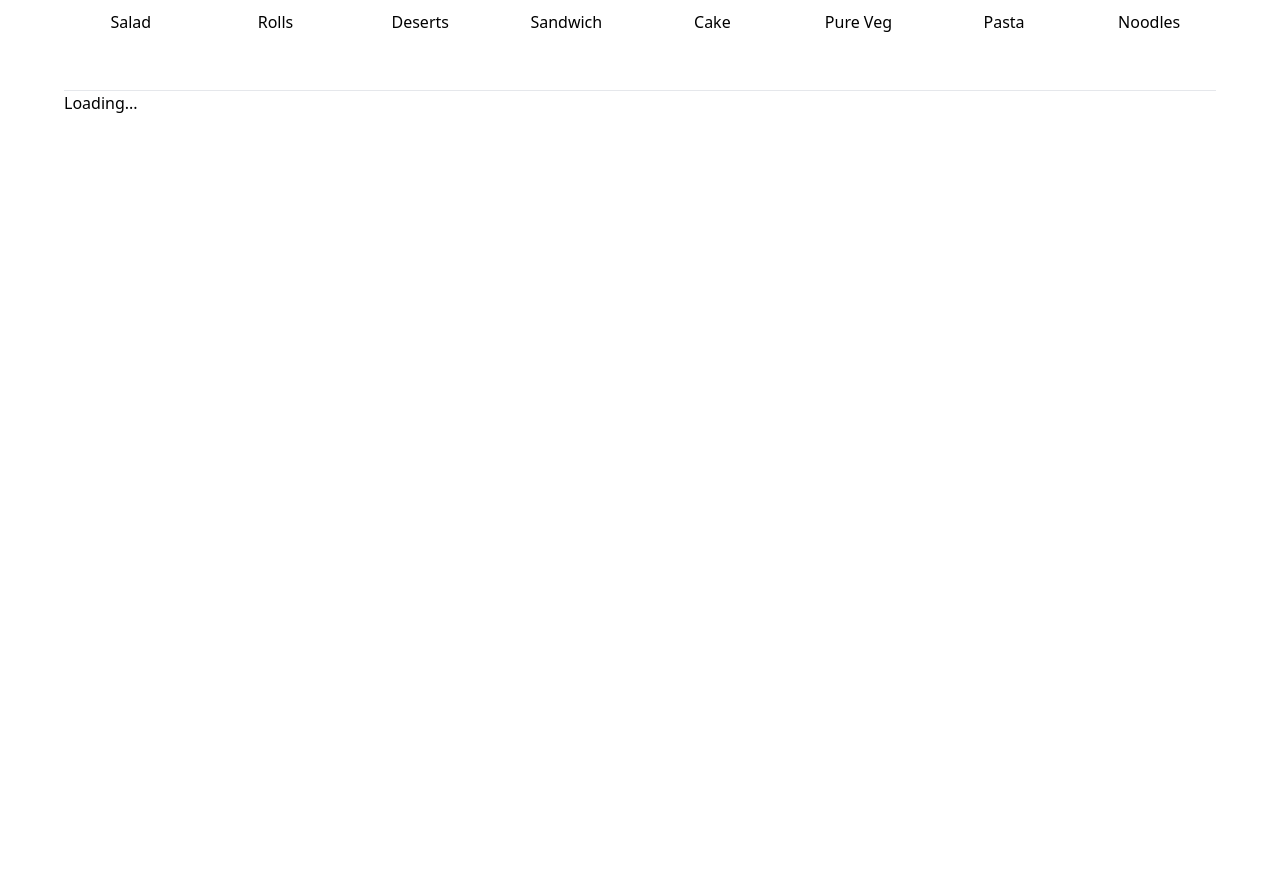
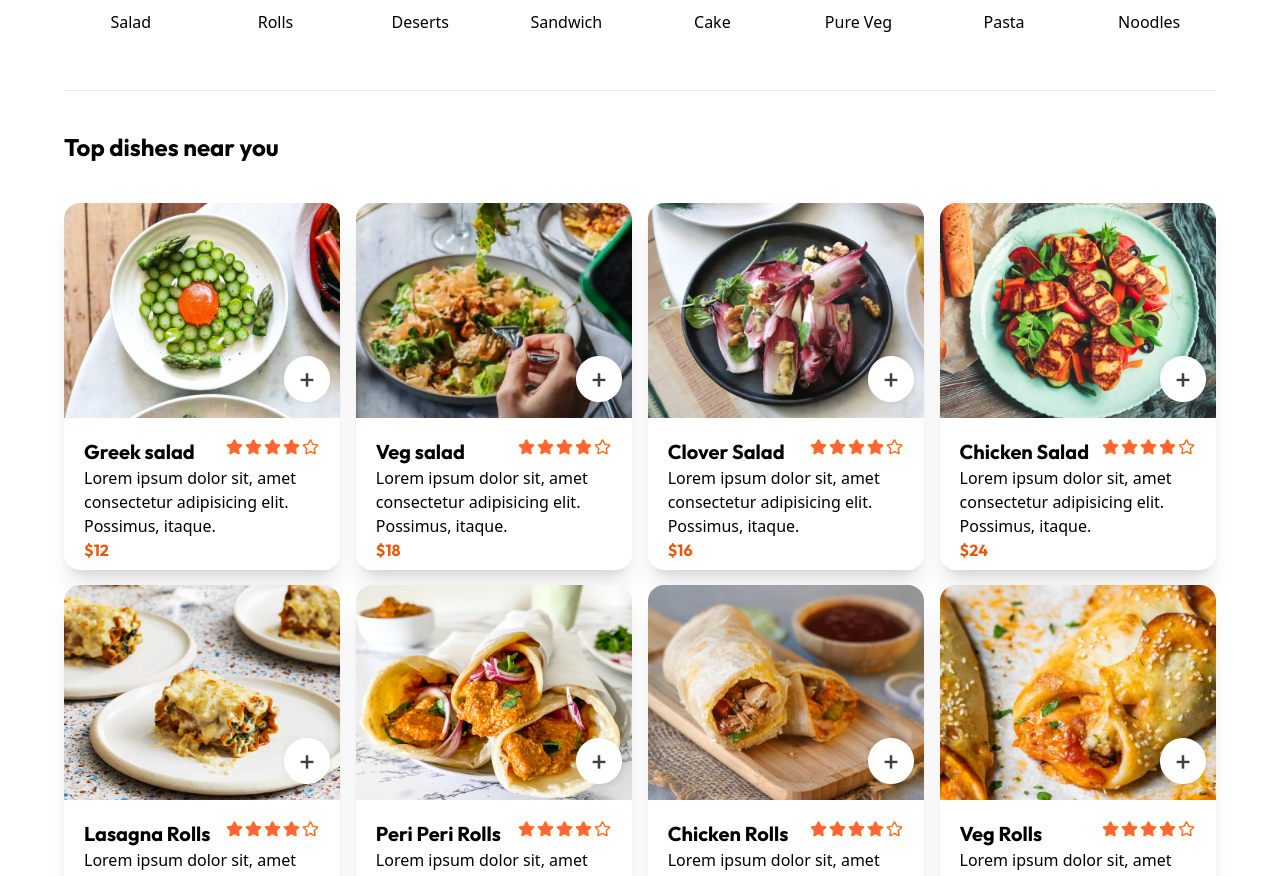
Before and after one commit to AnsarAkbar/Tomato, a React (Vite) app: page / in a window 1280 px wide. Shown: the part 834-1710 px from the top of the page. Before the commit the page ends 949 px from the top, so only its background shows below. Built offline with nearby package versions, Linux system fonts and the light colour scheme.

Commit message:
display foods

```diff
--- a/src/Components/ExploreMenu/ExploreMenu.jsx
+++ b/src/Components/ExploreMenu/ExploreMenu.jsx
@@ -2,7 +2,6 @@ import React from "react";
 import { menu_list } from "../../assets/assets";
 
 const ExploreMenu = ({ category, setCategory }) => {
-  console.log(category)
   return (
     <div>
       <div className="py-14">
@@ -13,13 +12,13 @@ const ExploreMenu = ({ category, setCategory }) => {
           veritatis debitis perspiciatis ducimus nihil porro molestiae eum
           temporibus non cupiditate quibusdam sint.
         </p>
-        <div className="flex flex-row m-auto mt-7 gap-3 justify-center">
+        <div className="flex flex-row m-auto mt-7 gap-3 justify-center cursor-pointer">
           {menu_list.map((value, index) => (
             <div key={index} onClick={()=>setCategory(value)}>
               <img
                 src={value.menu_image}
                 alt={value}
-                className="mx-2 m-auto"
+                className={`${category.menu_name === value.menu_name ? "border-2 border-orange-600 p-[3px] rounded-full" : ""} mx-2 m-auto`}
               />
               <div className="text-center mt-3">{value.menu_name}</div>
             </div>
--- a/src/Components/ExploreMenu/MenuItems.jsx
+++ b/src/Components/ExploreMenu/MenuItems.jsx
@@ -2,19 +2,21 @@ import React from "react";
 import { assets, food_list } from "../../assets/assets";
 
 const MenuItems = ({ category }) => {
+
   if (!category || !category.menu_name) {
     return <div>Loading...</div>;
   }
+
   return (
     <>
       <h3 className="text-2xl font-bold font-outfit py-10">Top dishes near you</h3>
       <div className="flex gap-10">
         {food_list.map((value, index) =>
-          category === "All" || category.menu_name === value.category ? (
-            <div key={index} className="rounded-2xl overflow-hidden shadow-xl relative hover:scale-105 duration-200">
+          category === "All" || category.menu_name === value.category ?
+           (<div key={index} className="rounded-2xl overflow-hidden shadow-xl hover:scale-105 duration-200">
               <img src={value.image} alt={value.name} className="w-full"/>
-              <img src={assets.add_icon_white} alt="add_icon" className="absolute z-10 top-1/2 right-5 cursor-pointer"/>
-              <div className="p-5">
+              <div className="p-5 relative ">
+              <img src={assets.add_icon_white} alt="add_icon" className="absolute z-10 -top-16 right-5 cursor-pointer"/>
                 <div className="flex justify-between align-middle">
                   <h3 className="text-xl font-bold font-outfit">{value.name}</h3>
                   <img src={assets.rating_starts} alt="rating_starts" className="h-[70%]"/>
@@ -27,8 +29,8 @@ const MenuItems = ({ category }) => {
                 </div>
                 <h3 className="size-3 font-outfit text-orange-600 font-black" >${value.price}</h3>
               </div>
-            </div>
-          ) : null
+            </div>)
+             : null
         )}
       </div>
     </>
--- /dev/null
+++ b/src/Components/FoodDisplay/Card.jsx
@@ -0,0 +1,60 @@
+import React, { useContext, useState } from "react";
+import { assets } from '../../assets/assets';
+import { StoreContext } from "../../context/StoreContext";
+
+const Card = ({value}) => {
+    const {cartItems,addToCart,removeFromCart}=useContext(StoreContext)
+
+
+    // console.log("cartItems",cartItems);
+
+  return (
+    <div className="rounded-2xl overflow-hidden shadow-xl w-[24%]  mb-[1.3%]">
+      <img src={value.image} alt={value.name} className="w-full" />
+      <div className="p-5 relative ">
+        {/* <img src={assets.add_icon_white} alt="add_icon" className="absolute z-10 -top-16 right-5 cursor-pointer"/> //hover:scale-105 duration-200*/}
+        <div className="absolute z-10 -top-16 right-2">
+          {!cartItems[value._id] ? (
+            <img
+              src={assets.add_icon_white}
+              onClick={() =>addToCart(value._id)}
+              alt="add_icon"
+              className="cursor-pointer "
+            />
+          ) : (
+            <div className="flex bg-white gap-2 p-1 rounded-[50px] items-center">
+              <img
+                src={assets.remove_icon_red}
+                onClick={() =>removeFromCart(value._id)}
+                alt="remove icon"
+              />
+              {cartItems[value._id]}
+              <img
+                src={assets.add_icon_green}
+                onClick={() => addToCart(value._id)}
+                alt="add icon"
+              />
+            </div>
+          )}
+        </div>
+        <div className="flex justify-between align-middle">
+          <h3 className="text-xl font-bold font-outfit">{value.name}</h3>
+          <img
+            src={assets.rating_starts}
+            alt="rating_starts"
+            className="h-[70%]"
+          />
+        </div>
+        <div>
+          Lorem ipsum dolor sit, amet consectetur adipisicing elit. Possimus,
+          itaque.
+        </div>
+        <h3 className="size-3 font-outfit text-orange-600 font-black">
+          ${value.price}
+        </h3>
+      </div>
+    </div>
+  );
+};
+
+export default Card;
--- /dev/null
+++ b/src/Components/FoodDisplay/FoodDisplay.jsx
@@ -0,0 +1,58 @@
+import React, { useContext,useState } from 'react'
+import { StoreContext } from '../../context/StoreContext'
+
+import Card from './Card';
+
+const FoodDisplay = ({ category }) => {
+  const {food_list} = useContext(StoreContext)
+
+  // if (!category || !category.menu_name) {
+  //   return <div>Loading...</div>;
+  // }
+
+  return (
+    <>
+      <h3 className="text-2xl font-bold font-outfit py-10">Top dishes near you</h3>
+      <div className="flex justify-between mb-12 flex-wrap">
+        {food_list.map((value, index) =>
+          category === "All" || category.menu_name === value.category ?
+           (<Card key={index} food_list={food_list} value={value}/>)
+             : null
+        )}
+      </div>
+    </>
+  );
+};
+
+export default FoodDisplay;
+
+
+
+// import React, { useContext, useState } from "react";
+// import { StoreContext } from "../../context/StoreContext";
+// import Card from "./Card";
+
+// const FoodDisplay = ({ category }) => {
+//   const { food_list } = useContext(StoreContext);
+
+//   // if (!category || !category.menu_name) {
+//   //   return <div>Loading...</div>;
+//   // }
+
+//   return (
+//     <>
+//       <h3 className="text-2xl font-bold font-outfit py-10">
+//         Top dishes near you
+//       </h3>
+//       <div className="flex gap-10">
+//         {category === "All"
+//           ? food_list.map((value, index) => <Card key={index} value={value} />)
+//           : food_list
+//               .filter((item) => item.category === category)
+//               .map((value, index) => <Card key={index} value={value} />)}
+//       </div>
+//     </>
+//   );
+// };
+
+// export default FoodDisplay;
--- /dev/null
+++ b/src/context/StoreContext.jsx
@@ -0,0 +1,39 @@
+import React, { createContext, useEffect, useState } from "react";
+import { assets, food_list } from "../assets/assets";
+
+export const StoreContext = createContext(null);
+
+const StoreContextProvider = (props) => {
+  const [cartItems, setCartItems] = useState({});
+
+  const addToCart = (itemId) => {
+    if (!cartItems[itemId]) {
+      setCartItems((prev) => ({ ...prev, [itemId]: 1 }));
+    } else {
+      setCartItems((prev) => ({ ...prev, [itemId]: cartItems[itemId] + 1 }));
+    }
+  };
+
+  const removeFromCart = (itemId) => {
+    setCartItems((prev) => ({ ...prev, [itemId]: cartItems[itemId] - 1 }));
+  };
+
+
+
+  const contextValue = {
+    food_list,
+    assets,
+    cartItems,
+    setCartItems,
+    addToCart,
+    removeFromCart,
+  };
+
+  return (
+    <StoreContext.Provider value={contextValue}>
+      {props.children}
+    </StoreContext.Provider>
+  );
+};
+
+export default StoreContextProvider;
--- a/src/pages/Home/Home.jsx
+++ b/src/pages/Home/Home.jsx
@@ -1,17 +1,19 @@
-import React, { useState } from 'react'
-import Header from '../../Components/Banner/Header'
-import ExploreMenu from '../../Components/ExploreMenu/ExploreMenu'
-import MenuItems from '../../Components/ExploreMenu/MenuItems'
+import React, { useState } from "react";
+import Header from "../../Components/Banner/Header";
+import ExploreMenu from "../../Components/ExploreMenu/ExploreMenu";
+// import MenuItems from '../../Components/ExploreMenu/MenuItems'
+import FoodDisplay from "../../Components/FoodDisplay/FoodDisplay";
 
 const Home = () => {
-  const [category,setCategory]=useState("All")
+  const [category, setCategory] = useState("All");
   return (
     <>
-        <Header />
-        <ExploreMenu  setCategory={setCategory}/>
-        <MenuItems category={category}/>
+      <Header />
+      <ExploreMenu category={category} setCategory={setCategory} />
+      {/* <MenuItems category={category}/> */}
+      <FoodDisplay category={category} />
     </>
-  )
-}
+  );
+};
 
-export default Home
+export default Home;
```
Also changed, not shown: src/main.jsx (+12 -11 lines).
